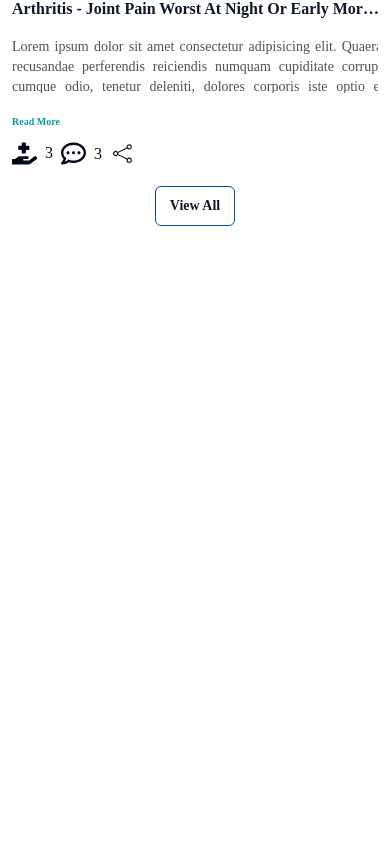
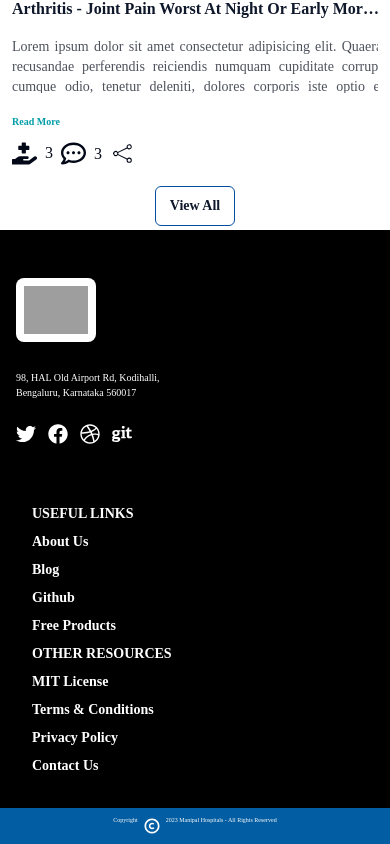
Before and after one commit to anas-mullappally/demo-project, a Next.js app: page / in a window 390 px wide. Shown: the part 2473-3317 px from the top of the page. Before the commit the page ends 2703 px from the top, so only its background shows below. Built offline with nearby package versions, Linux system fonts and the light colour scheme; grey boxes are pictures that could not be loaded.

Commit message:
footer done

```diff
--- a/src/app/layout.tsx
+++ b/src/app/layout.tsx
@@ -3,6 +3,7 @@ import type { Metadata } from "next";
 import { Inter } from "next/font/google";
 import "./globals.css";
 import Header from "@/components/Header";
+import Footer from "@/components/Footer";
 
 const inter = Inter({ subsets: ["latin"] });
 
@@ -24,6 +25,7 @@ export default function RootLayout({
       <body>
         <Header />
         {children}
+        <Footer/>
       </body>
     </html>
   );
--- /dev/null
+++ b/src/components/Footer.tsx
@@ -0,0 +1,147 @@
+/* eslint-disable @next/next/no-img-element */
+import { CgCopyright } from "react-icons/cg";
+import { FaDribbble, FaFacebook, FaGit, FaTwitter } from "react-icons/fa";
+
+export default function Footer() {
+  return (
+    <footer className="relative bg-black pt-8 text-white">
+      <div className="pt-4">
+        <div className="flex flex-wrap text-left lg:text-left">
+          <div className="w-full lg:w-6/12 px-4 ">
+            <div className="bg-white flex justify-center item-center p-2 rounded-lg mb-7 w-20 md:w-[170px]">
+              <img
+                src="/logo.svg"
+                alt="logo"
+                className="h-full w-full object-fit"
+              />
+            </div>
+            <div className="text-[10px] md:text-sm w-40 md:w-72 text-white">
+              98, HAL Old Airport Rd, Kodihalli, Bengaluru, Karnataka 560017
+            </div>
+            <div className="flex gap-3 mt-6 pb-5 lg:mb-0 mb-10">
+
+                <FaTwitter size={20} className="text-white" />
+
+
+                <FaFacebook size={20} className="text-white" />
+
+
+                <FaDribbble size={20} className="text-white" />
+
+                <FaGit size={20} className="text-white" />
+
+            </div>
+          </div>
+          <div className="w-full lg:w-6/12 px-4">
+            <div className="flex flex-wrap items-top mb-6">
+              <div className="w-full lg:w-4/12 px-4 ml-auto">
+                <span className="block uppercase text-blueGray-500 text-sm font-semibold mb-2">
+                  Useful Links
+                </span>
+                <ul className="list-unstyled">
+                  <li>
+                    <a
+                      className="text-blueGray-600 hover:text-blueGray-800 font-semibold block pb-2 text-sm"
+                      href="https://www.creative-tim.com/presentation?ref=njs-profile"
+                    >
+                      About Us
+                    </a>
+                  </li>
+                  <li>
+                    <a
+                      className="text-blueGray-600 hover:text-blueGray-800 font-semibold block pb-2 text-sm"
+                      href="https://blog.creative-tim.com?ref=njs-profile"
+                    >
+                      Blog
+                    </a>
+                  </li>
+                  <li>
+                    <a
+                      className="text-blueGray-600 hover:text-blueGray-800 font-semibold block pb-2 text-sm"
+                      href="https://www.github.com/creativetimofficial?ref=njs-profile"
+                    >
+                      Github
+                    </a>
+                  </li>
+                  <li>
+                    <a
+                      className="text-blueGray-600 hover:text-blueGray-800 font-semibold block pb-2 text-sm"
+                      href="https://www.creative-tim.com/bootstrap-themes/free?ref=njs-profile"
+                    >
+                      Free Products
+                    </a>
+                  </li>
+                </ul>
+              </div>
+              <div className="w-full lg:w-4/12 px-4">
+                <span className="block uppercase text-blueGray-500 text-sm font-semibold mb-2">
+                  Other Resources
+                </span>
+                <ul className="list-unstyled">
+                  <li>
+                    <a
+                      className="text-blueGray-600 hover:text-blueGray-800 font-semibold block pb-2 text-sm"
+                      href="https://github.com/creativetimofficial/notus-js/blob/main/LICENSE.md?ref=njs-profile"
+                    >
+                      MIT License
+                    </a>
+                  </li>
+                  <li>
+                    <a
+                      className="text-blueGray-600 hover:text-blueGray-800 font-semibold block pb-2 text-sm"
+                      href="https://creative-tim.com/terms?ref=njs-profile"
+                    >
+                      Terms &amp; Conditions
+                    </a>
+                  </li>
+                  <li>
+                    <a
+                      className="text-blueGray-600 hover:text-blueGray-800 font-semibold block pb-2 text-sm"
+                      href="https://creative-tim.com/privacy?ref=njs-profile"
+                    >
+                      Privacy Policy
+                    </a>
+                  </li>
+                  <li>
+                    <a
+                      className="text-blueGray-600 hover:text-blueGray-800 font-semibold block pb-2 text-sm"
+                      href="https://creative-tim.com/contact-us?ref=njs-profile"
+                    >
+                      Contact Us
+                    </a>
+                  </li>
+                </ul>
+              </div>
+            </div>
+          </div>
+        </div>
+
+        <div className="grid grid-cols-1 md:grid-cols-2 bg-primary1">
+          <section className="col-span-1 text-[6px] md:text-base">
+            <div className="flex text-white py-2 justify-center">
+              <div className="px-1 md:px-3">Copyright</div>
+              <CgCopyright size={20} />
+              <div className="px-1 md:px-3">
+                2023 Manipal Hospitals - All Rights Reserved
+              </div>
+            </div>
+          </section>
+          <section className="col-span-1 text-white justify-center py-2 hidden md:flex">
+            <a className="px-4" href="/csr-policy">
+              CSR Policy
+            </a>
+            <a className="px-4" href="/disclaimer">
+              Disclaimer
+            </a>
+            <a className="px-4" href="/privacy-policy">
+              Privacy Policy
+            </a>
+            <a className="px-4" href="/terms-and-conditions">
+              Terms &amp; Conditions
+            </a>
+          </section>
+        </div>
+      </div>
+    </footer>
+  );
+}
```
